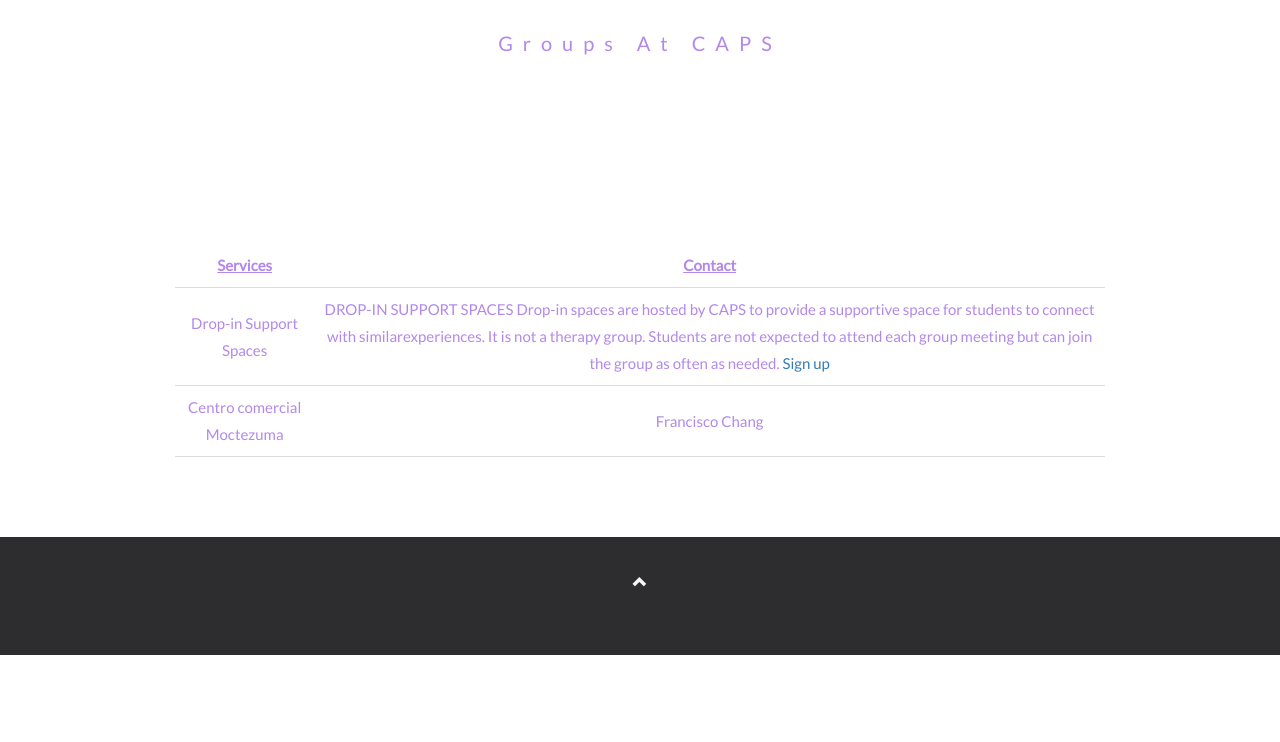
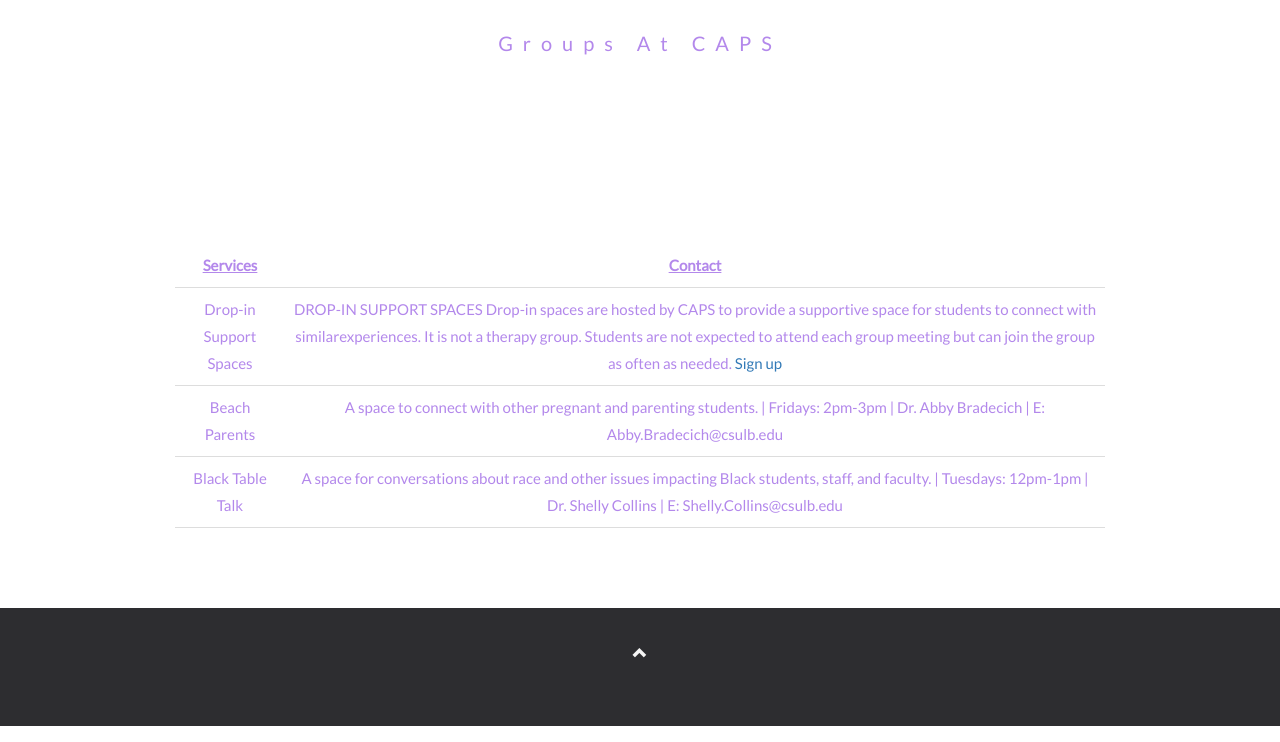
Before and after one commit to ChrisPCodes/MarinaHacks2022, a plain HTML site: page groups.html in a window 1280 px wide. Shown: the part 58-800 px from the top of the page. Drawn offline with nearby package versions, Linux system fonts and the light colour scheme.

Commit message:
Update groups.html

```diff
--- a/groups.html
+++ b/groups.html
@@ -210,8 +210,12 @@ tr:hover {background-color: #2d2d30;}
         </td>
       </tr>
       <tr>
-        <td>Centro comercial Moctezuma</td>
-        <td>Francisco Chang</td>
+        <td>Beach Parents</td>
+        <td>A space to connect with other pregnant and parenting students. | Fridays:  2pm-3pm  |  Dr. Abby Bradecich | E: Abby.Bradecich@csulb.edu</td>
+      </tr>
+      <tr>
+        <td>Black Table Talk</td>
+        <td>A space for conversations about race and other issues impacting Black students, staff, and faculty. | Tuesdays:  12pm-1pm  |  Dr. Shelly Collins | E: Shelly.Collins@csulb.edu </td>
       </tr>
     </table>
   </div>
```
